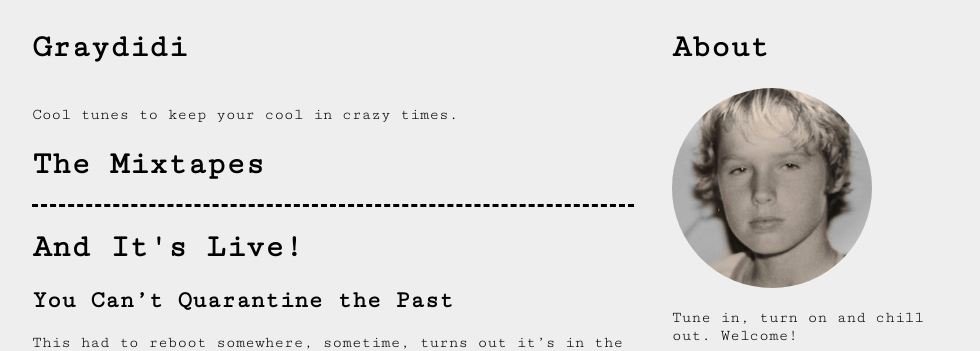
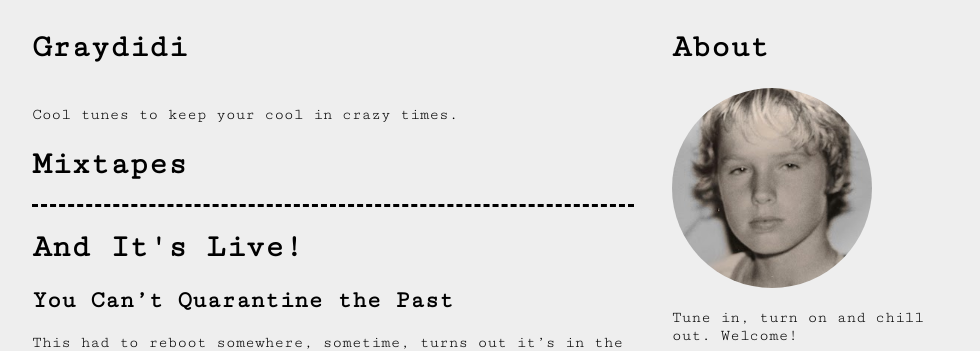
Before and after one commit to sodanovels/demonmusic, a Jekyll site: the page built from index.html, in a window 1280 px wide. Shown: the top 351 px of the page, without its empty margins (147-1127 px from the left). Built offline with Jekyll 4.4.1, drawn with Linux system fonts in a browser that asks for light colours; nearby versions of some CDN libraries; the list of posts is cut into pages by our own code.

Commit message:
Update index.html

```diff
--- a/index.html
+++ b/index.html
@@ -9,7 +9,7 @@ layout: default
           <br/>{{ site.desc }}
       </p>
       <article>
-        <h1>The Mixtapes</h1>
+        <h1>Mixtapes</h1>
       </article>
       {% for post in paginator.posts %}
       <article>
```
